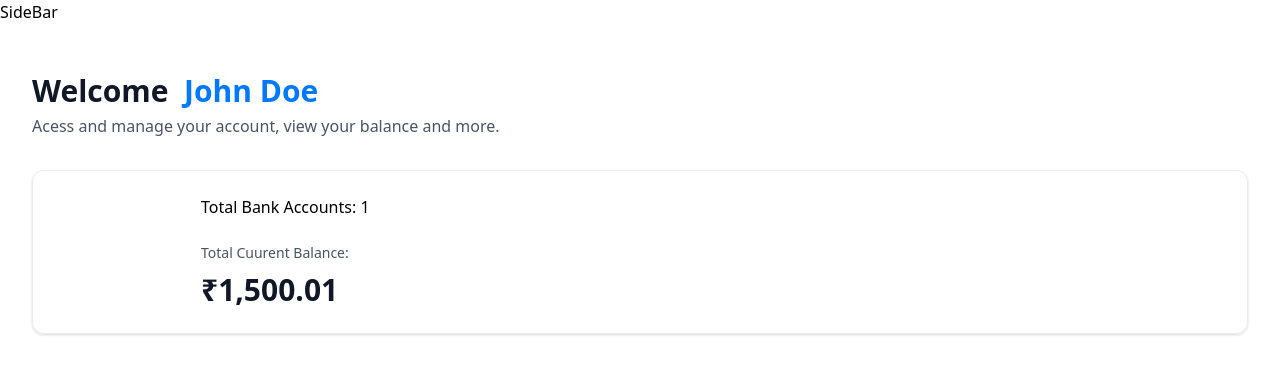
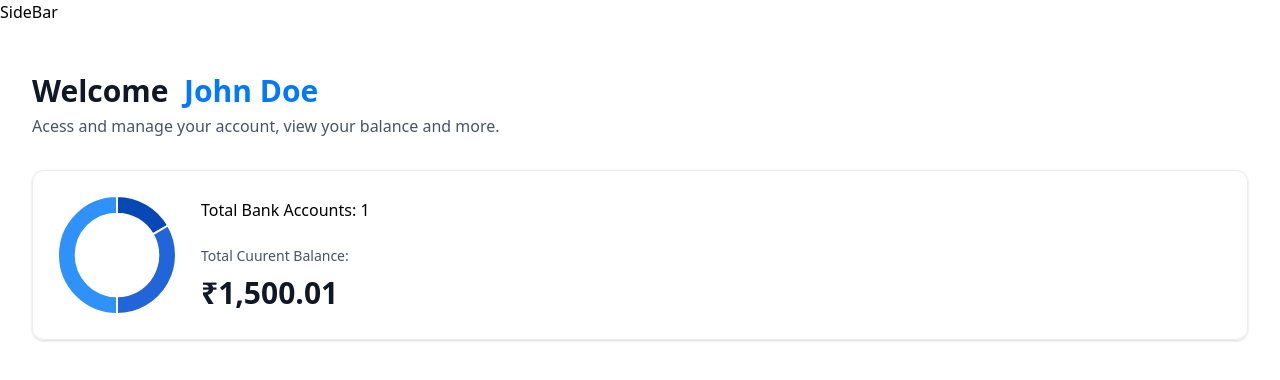
Before and after one commit to darshan45672/Dhan-Sanchay, a Next.js app: page / in a window 1280 px wide. Shown: the top 380 px of the page. Built offline with nearby package versions, Linux system fonts and the light colour scheme.

Commit message:
fixed doughnut issue

```diff
--- /dev/null
+++ b/components/DoughnutChart.tsx
@@ -0,0 +1,31 @@
+"use client"
+
+import {Chart as ChartJS, ArcElement, Tooltip, Legend} from 'chart.js'
+import { Chart, Doughnut } from 'react-chartjs-2';
+
+ChartJS.register(ArcElement, Tooltip, Legend);
+
+
+const DoughnutChart = ({accounts} : DoughnutChartProps) => {
+    const data = {
+        datasets: [
+            {
+                label: 'Banks',
+                data: [10, 20, 30],
+                backgroundColor: ['#0747b6', '#2265d8', '#2f91fa'],
+            }
+        ],
+        labels: ['Bank 1', 'Bank 2', 'Bank 3']
+    }
+    return <Doughnut data={data} options={{
+        cutout: '70%',
+        plugins: {
+            legend: {
+                display: false,
+            }
+        }
+     }} />
+    // <div>DoughnutChart</div>
+}
+
+export default DoughnutChart
--- a/components/TotalBalance.tsx
+++ b/components/TotalBalance.tsx
@@ -1,6 +1,7 @@
 import { formatAmount } from "@/lib/utils";
 import React from "react";
 import BankBalanceCounter from "./BankBalanceCounter";
+import DoughnutChart from "./DoughnutChart";
 
 const TotalBalance = ({
   accounts = [],
@@ -9,7 +10,9 @@
 }: TotalBalanceProps) => {
   return (
     <section className="total-balance">
-      <div className="total-balance-chart">{/* donut chart */}</div>
+      <div className="total-balance-chart">{/* donut chart */}
+      <DoughnutChart accounts={accounts}/>
+      </div>
       <div className="flex flex-col gap-6">
         <h2 className="header-3">Total Bank Accounts: {totalBank}</h2>
         <div className="flex flex-col gap-2 ">
--- a/package.json
+++ b/package.json
@@ -17,6 +17,7 @@
     "next": "14.2.3",
     "query-string": "^9.0.0",
     "react": "^18",
+    "react-chartjs-2": "^5.2.0",
     "react-countup": "^6.5.3",
     "react-dom": "^18",
     "tailwind-merge": "^2.3.0",
```
Also changed, not shown: 1 other file (tests, documents, lock files or other folders).
